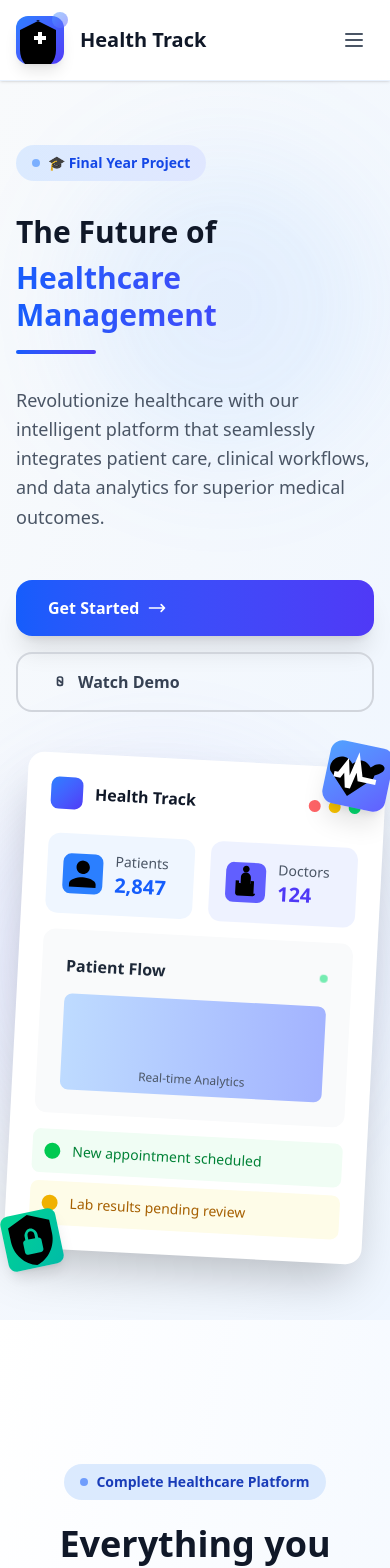
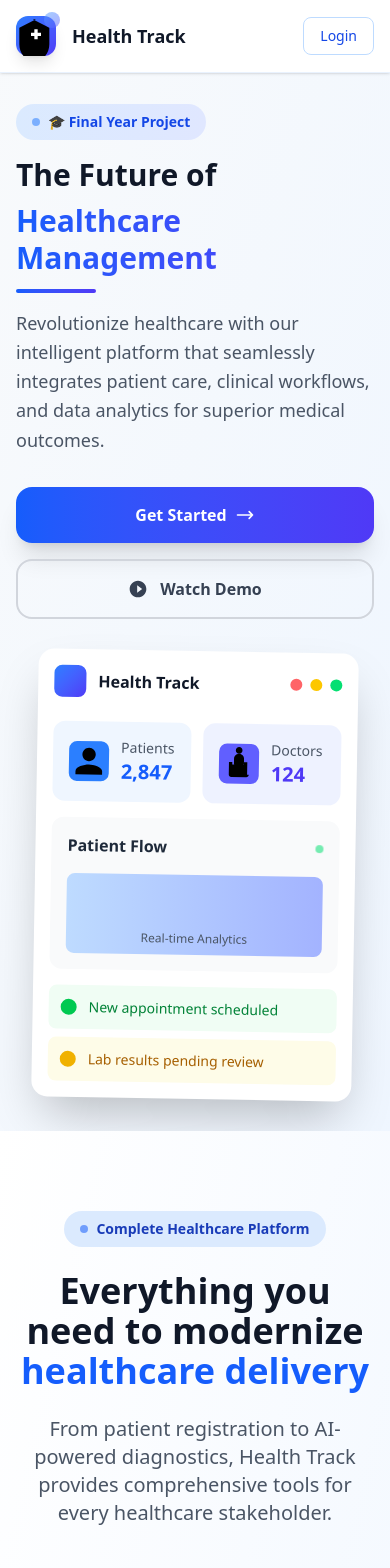
Before and after one commit to abhinavkumar2369/Health-Track, a React (Vite) app in the folder frontend/: page / in a window 390 px wide. Shown: the top 1568 px of the page. Built offline with nearby package versions, Linux system fonts and the light colour scheme.

Commit message:
Modified View for mobile layout

```diff
--- a/frontend/src/Homepage/Homepage.jsx
+++ b/frontend/src/Homepage/Homepage.jsx
@@ -260,38 +260,30 @@ function Homepage() {
     return (
         <div className="min-h-screen bg-gradient-to-br from-blue-50 via-indigo-50 to-sky-100 relative overflow-hidden">
 
-            {/* Enhanced Modern Header */}
-            <header className={`sticky top-0 z-50 transition-all duration-300 ${isScrolled ? 'bg-white/98 backdrop-blur-lg shadow-lg border-b border-blue-100/80' : 'bg-white/95 backdrop-blur-sm shadow-sm border-b border-blue-100/60'}`}>
+            {/* Enhanced Modern Header - Fixed on Mobile */}
+            <header className={`fixed md:sticky top-0 left-0 right-0 z-50 w-full transition-all duration-300 ${isScrolled ? 'bg-white/98 backdrop-blur-lg shadow-lg border-b border-blue-100/80' : 'bg-white/95 backdrop-blur-sm shadow-sm border-b border-blue-100/60'}`}>
                 <div className="max-w-7xl mx-auto px-4 sm:px-6 lg:px-8">
-                    <div className="flex items-center justify-between h-20">
+                    <div className="flex items-center justify-between h-[4.5rem] md:h-[5.5rem]">
                         {/* Left: Enhanced logo + name */}
                         <div className="flex items-center gap-4 group">
                             <div className="relative">
-                                <div className="w-12 h-12 bg-gradient-to-br from-blue-500 to-indigo-600 rounded-xl flex items-center justify-center shadow-lg group-hover:shadow-xl transition-all duration-300 group-hover:scale-105">
+                                <div className="w-10 h-10 md:w-12 md:h-12 bg-gradient-to-br from-blue-500 to-indigo-600 rounded-xl flex items-center justify-center shadow-lg group-hover:shadow-xl transition-all duration-300 group-hover:scale-105">
                                     <HospitalIcon />
                                 </div>
                                 <div className="absolute -top-1 -right-1 w-4 h-4 bg-gradient-to-br from-blue-400 to-indigo-500 rounded-full opacity-75 animate-pulse"></div>
                             </div>
                             <div className="group-hover:translate-x-1 transition-transform duration-300">
-                                <h1 className="text-xl font-bold text-gray-900 group-hover:text-blue-700 transition-colors duration-300">Health Track</h1>
+                                <h1 className="text-lg md:text-xl font-bold text-gray-900 group-hover:text-blue-700 transition-colors duration-300">Health Track</h1>
 
                             </div>
                         </div>
 
-
+                        {/* Desktop Navigation intentionally removed per request (keeps header minimal) */}
 
                         <div className="flex items-center gap-3">
-                            <button
-                                onClick={() => setIsMobileMenuOpen(!isMobileMenuOpen)}
-                                className="md:hidden p-2 rounded-lg text-gray-600 hover:text-blue-600 hover:bg-blue-50 transition-all duration-300"
-                            >
-                                <svg className="w-6 h-6" fill="none" stroke="currentColor" viewBox="0 0 24 24">
-                                    {isMobileMenuOpen ? (
-                                        <path strokeLinecap="round" strokeLinejoin="round" strokeWidth={2} d="M6 18L18 6M6 6l12 12" />
-                                    ) : (
-                                        <path strokeLinecap="round" strokeLinejoin="round" strokeWidth={2} d="M4 6h16M4 12h16M4 18h16" />
-                                    )}
-                                </svg>
+                            {/* Simple Login Button for Mobile */}
+                            <button className="text-sm px-4 py-2 rounded-lg font-medium text-blue-700 border border-blue-200 hover:bg-blue-50 hover:border-blue-300 transition-all duration-300">
+                                Login
                             </button>
 
                             <div className="hidden md:flex items-center gap-3">
@@ -304,44 +296,25 @@ function Homepage() {
                             </div>
                         </div>
                     </div>
-
-                    <div className={`md:hidden transition-all duration-300 overflow-hidden ${isMobileMenuOpen ? 'max-h-80 opacity-100' : 'max-h-0 opacity-0'}`}>
-                        <div className="py-4 border-t border-blue-100">
-                            <nav className="flex flex-col space-y-4">
-                                <a href="#features" className="text-sm font-medium text-gray-700 hover:text-blue-600 transition-colors duration-300 py-2">Features</a>
-                                <a href="#benefits" className="text-sm font-medium text-gray-700 hover:text-blue-600 transition-colors duration-300 py-2">Benefits</a>
-                                <a href="#pricing" className="text-sm font-medium text-gray-700 hover:text-blue-600 transition-colors duration-300 py-2">Pricing</a>
-                                <a href="#contact" className="text-sm font-medium text-gray-700 hover:text-blue-600 transition-colors duration-300 py-2">Contact</a>
-                                <div className="flex flex-col gap-3 pt-4 border-t border-blue-100">
-                                    <button className="text-sm px-4 py-2 rounded-lg font-medium text-blue-700 border border-blue-200 hover:bg-blue-50 transition-all duration-300">
-                                        Sign In
-                                    </button>
-                                    <button className="text-sm px-4 py-2 rounded-lg font-semibold bg-gradient-to-r from-blue-600 to-indigo-600 text-white hover:from-blue-700 hover:to-indigo-700 transition-all duration-300">
-                                        Sign Up
-                                    </button>
-                                </div>
-                            </nav>
-                        </div>
-                    </div>
                 </div>
             </header>
 
             {/* Modern Split Layout Hero Section */}
-            <section className="relative min-h-[100vh] md:min-h-[90vh] bg-gradient-to-br from-slate-50 to-blue-50 overflow-hidden flex justify-center items-center">
+            <section className="relative min-h-[100vh] md:min-h-[90vh] bg-gradient-to-br from-slate-50 to-blue-50 overflow-hidden flex justify-center items-center pt-[4.5rem] md:pt-0">
                 {/* Background Elements */}
                 <div className="absolute inset-0">
                     {/* Geometric Background */}
                     <div className="absolute inset-0 bg-grid-slate-100 [mask-image:linear-gradient(0deg,white,rgba(255,255,255,0.6))]"></div>
 
                     {/* Floating Orbs */}
-                    <div className="absolute top-20 left-20 w-72 h-72 bg-blue-400/20 rounded-full blur-3xl animate-pulse"></div>
-                    <div className="absolute bottom-40 right-10 w-96 h-96 bg-indigo-400/15 rounded-full blur-3xl animate-pulse animation-delay-1000"></div>
+                    <div className="hidden sm:block absolute top-20 left-6 sm:left-20 w-56 sm:w-72 h-56 sm:h-72 bg-blue-400/20 rounded-full blur-3xl animate-pulse"></div>
+                    <div className="hidden sm:block absolute bottom-28 sm:bottom-40 right-4 sm:right-10 w-72 sm:w-96 h-72 sm:h-96 bg-indigo-400/15 rounded-full blur-3xl animate-pulse animation-delay-1000"></div>
                 </div>
 
                 <div className="relative z-10 max-w-7xl mx-auto px-4 sm:px-6 lg:px-8">
-                    <div className="grid lg:grid-cols-2 gap-12 items-center min-h-[75vh] py-16">
+                    <div className="grid lg:grid-cols-2 gap-8 md:gap-12 items-center min-h-[65vh] md:min-h-[75vh] py-8 sm:py-12 md:py-16">
                         {/* Left Content */}
-                        <div className="space-y-8">
+                        <div className="space-y-4 sm:space-y-6 md:space-y-8">
                             {/* Status Badge */}
                             <div className="inline-flex items-center gap-2 bg-gradient-to-r from-blue-100 to-indigo-100 text-blue-700 px-4 py-2 rounded-full text-sm font-semibold">
                                 <div className="w-2 h-2 bg-blue-500 rounded-full animate-pulse"></div>
@@ -349,7 +322,7 @@ function Homepage() {
                             </div>
 
                             {/* Main Headline */}
-                            <div className="space-y-4">
+                            <div className="space-y-3 sm:space-y-4">
                                 <h1 className="text-3xl md:text-4xl lg:text-5xl font-bold text-gray-900 leading-tight">
                                     The Future of
                                     <span className="block mt-2 bg-gradient-to-r from-blue-600 to-indigo-600 bg-clip-text text-transparent">
@@ -367,15 +340,16 @@ function Homepage() {
 
                             {/* CTA Buttons */}
                             <div className="flex flex-col sm:flex-row gap-4 pt-4">
-                                <button className="inline-flex items-center gap-2 bg-gradient-to-r from-blue-600 to-indigo-600 text-white px-8 py-4 rounded-2xl font-semibold text-base shadow-xl hover:shadow-2xl hover:scale-105 transition-all duration-300 group">
+                                <button aria-label="Get Started" className="inline-flex items-center gap-2 bg-gradient-to-r from-blue-600 to-indigo-600 text-white px-6 py-4 md:px-8 md:py-4 rounded-2xl font-semibold text-base shadow-xl hover:shadow-2xl hover:scale-105 transition-all duration-300 group w-full sm:w-auto sm:min-w-[280px] justify-center">
                                     <span>Get Started</span>
                                     <svg className="w-5 h-5 group-hover:translate-x-1 transition-transform duration-300" fill="none" stroke="currentColor" viewBox="0 0 24 24">
                                         <path strokeLinecap="round" strokeLinejoin="round" strokeWidth={2} d="M17 8l4 4m0 0l-4 4m4-4H3" />
                                     </svg>
                                 </button>
-                                <button className="inline-flex items-center gap-2 border-2 border-gray-300 text-gray-700 px-8 py-4 rounded-2xl font-semibold text-base hover:border-blue-300 hover:text-blue-600 transition-all duration-300 group">
-                                    <svg className="w-5 h-5" fill="none" stroke="currentColor" viewBox="0 0 24 24">
-                                        <path strokeLinecap="round" strokeLinejoin="round" strokeWidth={2} d="M14.828 14.828a4 4 0 01-5.656 0M9 10h1.586a1 1 0 01.707.293l2.414 2.414a1 1 0 00.707.293H15M9 10v4a2 2 0 002 2h2a2 2 0 002-2v-4m-6 0V8a2 2 0 012-2h2a2 2 0 012 2v2" />
+                                <button aria-label="Watch Demo" className="inline-flex items-center gap-3 border-2 border-gray-300 text-gray-700 px-6 py-4 md:px-8 md:py-4 rounded-2xl font-semibold text-base hover:border-blue-300 hover:text-blue-600 transition-all duration-300 group w-full sm:w-auto sm:min-w-[280px] justify-center">
+                                    {/* Simple filled play-in-circle icon (dark filled, inherits color) */}
+                                    <svg className="w-5 h-5 flex-shrink-0" viewBox="0 0 24 24" fill="currentColor" xmlns="http://www.w3.org/2000/svg" aria-hidden="true">
+                                        <path d="M12 2C6.477 2 2 6.477 2 12s4.477 10 10 10 10-4.477 10-10S17.523 2 12 2zm-1 14.5v-9l6 4.5-6 4.5z" />
                                     </svg>
                                     <span>Watch Demo</span>
                                 </button>
@@ -383,9 +357,9 @@ function Homepage() {
                         </div>
 
                         {/* Right Visual */}
-                        <div className="relative w-full max-w-md mx-auto">
+                        <div className="relative w-full max-w-[20rem] sm:max-w-md mx-auto">
                             {/* Main Dashboard Mockup - Wider Size */}
-                            <div className="relative bg-white rounded-2xl shadow-2xl p-6 transform rotate-3 hover:rotate-0 transition-transform duration-500">
+                            <div className="relative bg-white rounded-2xl shadow-2xl p-4 sm:p-6 transform rotate-1 sm:rotate-3 hover:rotate-0 transition-transform duration-500">
                                 {/* Header */}
                                 <div className="flex items-center justify-between mb-6">
                                     <div className="flex items-center gap-3">
@@ -402,7 +376,7 @@ function Homepage() {
                                 {/* Dashboard Content */}
                                 <div className="space-y-4">
                                     {/* Stats Cards */}
-                                    <div className="grid grid-cols-2 gap-4">
+                                    <div className="grid grid-cols-2 gap-3 sm:gap-4">
                                         <div className="bg-blue-50 rounded-xl p-4">
                                             <div className="flex items-center gap-3">
                                                 <div className="w-10 h-10 bg-blue-500 rounded-lg flex items-center justify-center">
@@ -428,12 +402,12 @@ function Homepage() {
                                     </div>
 
                                     {/* Chart Area */}
-                                    <div className="bg-gray-50 rounded-xl p-6">
+                                    <div className="bg-gray-50 rounded-xl p-4 sm:p-6">
                                         <div className="flex items-center justify-between mb-4">
                                             <span className="font-semibold text-gray-800">Patient Flow</span>
                                             <div className="w-2 h-2 bg-green-400 rounded-full animate-pulse"></div>
                                         </div>
-                                        <div className="h-24 bg-gradient-to-r from-blue-200 to-indigo-300 rounded-lg flex items-end justify-center">
+                                        <div className="h-20 sm:h-24 bg-gradient-to-r from-blue-200 to-indigo-300 rounded-lg flex items-end justify-center">
                                             <div className="text-xs text-gray-600 mb-2">Real-time Analytics</div>
                                         </div>
                                     </div>
@@ -453,10 +427,10 @@ function Homepage() {
                             </div>
 
                             {/* Floating Elements - Adjusted for smaller mockup */}
-                            <div className="absolute -top-4 -right-4 w-16 h-16 bg-gradient-to-br from-blue-400 to-indigo-500 rounded-xl shadow-xl rotate-12 flex items-center justify-center">
+                            <div className="hidden sm:flex absolute -top-4 -right-4 w-16 h-16 bg-gradient-to-br from-blue-400 to-indigo-500 rounded-xl shadow-xl rotate-12 items-center justify-center">
                                 <HeartMonitorIcon />
                             </div>
-                            <div className="absolute -bottom-3 -left-3 w-14 h-14 bg-gradient-to-br from-emerald-400 to-teal-500 rounded-lg shadow-lg -rotate-12 flex items-center justify-center">
+                            <div className="hidden sm:flex absolute -bottom-3 -left-3 w-14 h-14 bg-gradient-to-br from-emerald-400 to-teal-500 rounded-lg shadow-lg -rotate-12 items-center justify-center">
                                 <SecurityIcon />
                             </div>
                         </div>
@@ -465,7 +439,7 @@ function Homepage() {
             </section>
 
             {/* Powerful Features Overview */}
-            <section className="py-36 px-4 sm:px-6 lg:px-8 bg-gradient-to-br from-white to-blue-50 relative">
+            <section className="py-20 sm:py-28 lg:py-36 px-4 sm:px-6 lg:px-8 bg-gradient-to-br from-white to-blue-50 relative">
                 <div className="max-w-7xl mx-auto">
                     {/* Section Header */}
                     <div className="text-center mb-16">
@@ -485,7 +459,7 @@ function Homepage() {
                     {/* Feature Categories */}
                     <div className="grid grid-cols-1 lg:grid-cols-3 gap-8 mb-16">
                         {/* For Hospitals */}
-                        <div className="group bg-gradient-to-br from-blue-50 to-indigo-100 rounded-3xl p-8 hover:shadow-2xl transition-all duration-500 hover:-translate-y-2 border border-blue-100">
+                        <div className="group bg-gradient-to-br from-blue-50 to-indigo-100 rounded-3xl p-6 sm:p-8 hover:shadow-2xl transition-all duration-500 hover:-translate-y-2 border border-blue-100">
                             <div className="w-16 h-16 bg-gradient-to-br from-blue-500 to-indigo-600 rounded-2xl flex items-center justify-center mb-6 group-hover:scale-110 group-hover:rotate-3 transition-all duration-300">
                                 <HospitalIcon />
                             </div>
@@ -508,7 +482,7 @@ function Homepage() {
                         </div>
 
                         {/* For Doctors */}
-                        <div className="group bg-gradient-to-br from-emerald-50 to-teal-100 rounded-3xl p-8 hover:shadow-2xl transition-all duration-500 hover:-translate-y-2 border border-emerald-100">
+                        <div className="group bg-gradient-to-br from-emerald-50 to-teal-100 rounded-3xl p-6 sm:p-8 hover:shadow-2xl transition-all duration-500 hover:-translate-y-2 border border-emerald-100">
                             <div className="w-16 h-16 bg-gradient-to-br from-emerald-500 to-teal-600 rounded-2xl flex items-center justify-center mb-6 group-hover:scale-110 group-hover:rotate-3 transition-all duration-300">
                                 <DoctorIcon />
                             </div>
@@ -531,7 +505,7 @@ function Homepage() {
                         </div>
 
                         {/* For Patients */}
-                        <div className="group bg-gradient-to-br from-purple-50 to-pink-100 rounded-3xl p-8 hover:shadow-2xl transition-all duration-500 hover:-translate-y-2 border border-purple-100">
+                        <div className="group bg-gradient-to-br from-purple-50 to-pink-100 rounded-3xl p-6 sm:p-8 hover:shadow-2xl transition-all duration-500 hover:-translate-y-2 border border-purple-100">
                             <div className="w-16 h-16 bg-gradient-to-br from-purple-500 to-pink-600 rounded-2xl flex items-center justify-center mb-6 group-hover:scale-110 group-hover:rotate-3 transition-all duration-300">
                                 <PatientIcon />
                             </div>
@@ -556,7 +530,7 @@ function Homepage() {
                 </div>
             </section>
 
-            <section className="py-36 px-4 sm:px-6 lg:px-8 bg-white">
+            <section className="py-20 sm:py-28 lg:py-36 px-4 sm:px-6 lg:px-8 bg-white">
                 <div className="max-w-7xl mx-auto">
                     <div className="text-center mb-16">
                         <h2 className="text-4xl md:text-5xl font-bold text-gray-900 mb-6">
@@ -567,7 +541,7 @@ function Homepage() {
                         </p>
                     </div>
 
-                    <div className="grid grid-cols-1 md:grid-cols-2 lg:grid-cols-4 gap-8">
+                    <div className="grid grid-cols-1 md:grid-cols-2 lg:grid-cols-4 gap-6 md:gap-8">
                         {/* Row 1 - Core System Features */}
                         <div className="group bg-gradient-to-br from-emerald-50 to-teal-100 rounded-3xl p-6 hover:shadow-2xl transition-all duration-500 hover:-translate-y-2 border border-emerald-200">
                             <div className="w-14 h-14 bg-gradient-to-br from-emerald-500 to-teal-600 rounded-2xl flex items-center justify-center mb-4 group-hover:scale-110 transition-all duration-300 text-white">
@@ -637,7 +611,7 @@ function Homepage() {
                 </div>
             </section>
 
-            <section className="py-36 pb-48 px-4 sm:px-6 lg:px-8 bg-gradient-to-br from-gray-50 to-blue-50">
+            <section className="py-20 sm:py-28 lg:py-36 pb-24 lg:pb-48 px-4 sm:px-6 lg:px-8 bg-gradient-to-br from-gray-50 to-blue-50">
                 <div className="max-w-7xl mx-auto">
                     <div className="text-center mb-16">
                         <h2 className="text-4xl md:text-5xl font-bold text-gray-900 mb-6">
@@ -648,7 +622,7 @@ function Homepage() {
                         </p>
                     </div>
 
-                    <div className="grid grid-cols-1 md:grid-cols-3 gap-8">
+                    <div className="grid grid-cols-1 md:grid-cols-3 gap-6 md:gap-8">
                         <div className="bg-white rounded-3xl p-8 shadow-xl hover:shadow-2xl transition-all duration-300 hover:-translate-y-1 border border-gray-100">
                             <div className="flex items-center mb-6">
                                 <div className="w-12 h-12 bg-gradient-to-br from-blue-500 to-indigo-600 rounded-full flex items-center justify-center text-white font-bold">
```
